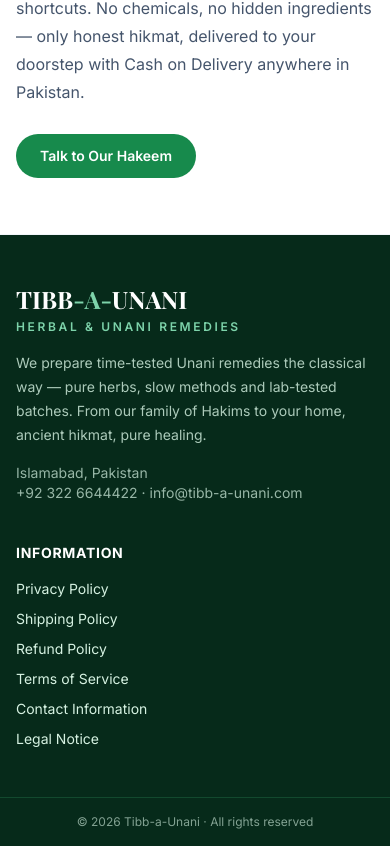
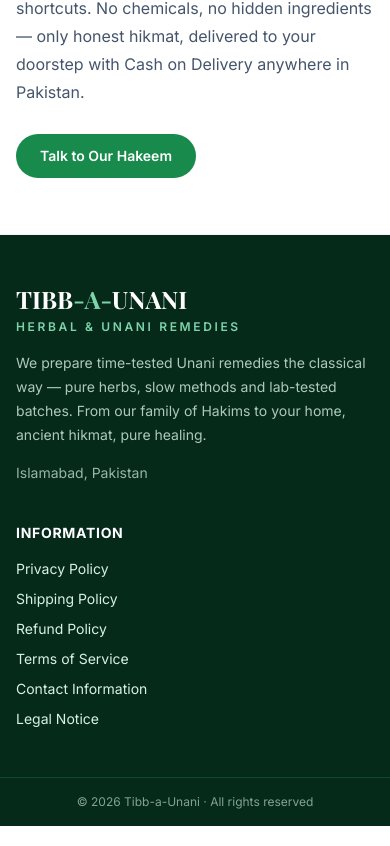
Before and after one commit to htc85235-jpg/tibb-a-unani, a Next.js app: page / in a window 390 px wide. Shown: the part 5144-5990 px from the top of the page. Built offline with nearby package versions, Linux system fonts and the light colour scheme; a web font is replaced by a local one.

Commit message:
footer: remove phone and email from About column (client request)

```diff
--- a/src/components/Footer.tsx
+++ b/src/components/Footer.tsx
@@ -16,9 +16,7 @@
             We prepare time-tested Unani remedies the classical way — pure herbs, slow methods and lab-tested
             batches. From our family of Hakims to your home, {site.tagline.toLowerCase()}.
           </p>
-          <p className="mt-4 text-sm text-brand-100/70">
-            {site.address}<br />{site.phone} · {site.email}
-          </p>
+          <p className="mt-4 text-sm text-brand-100/70">{site.address}</p>
         </div>
 
         {/* Information */}
```
